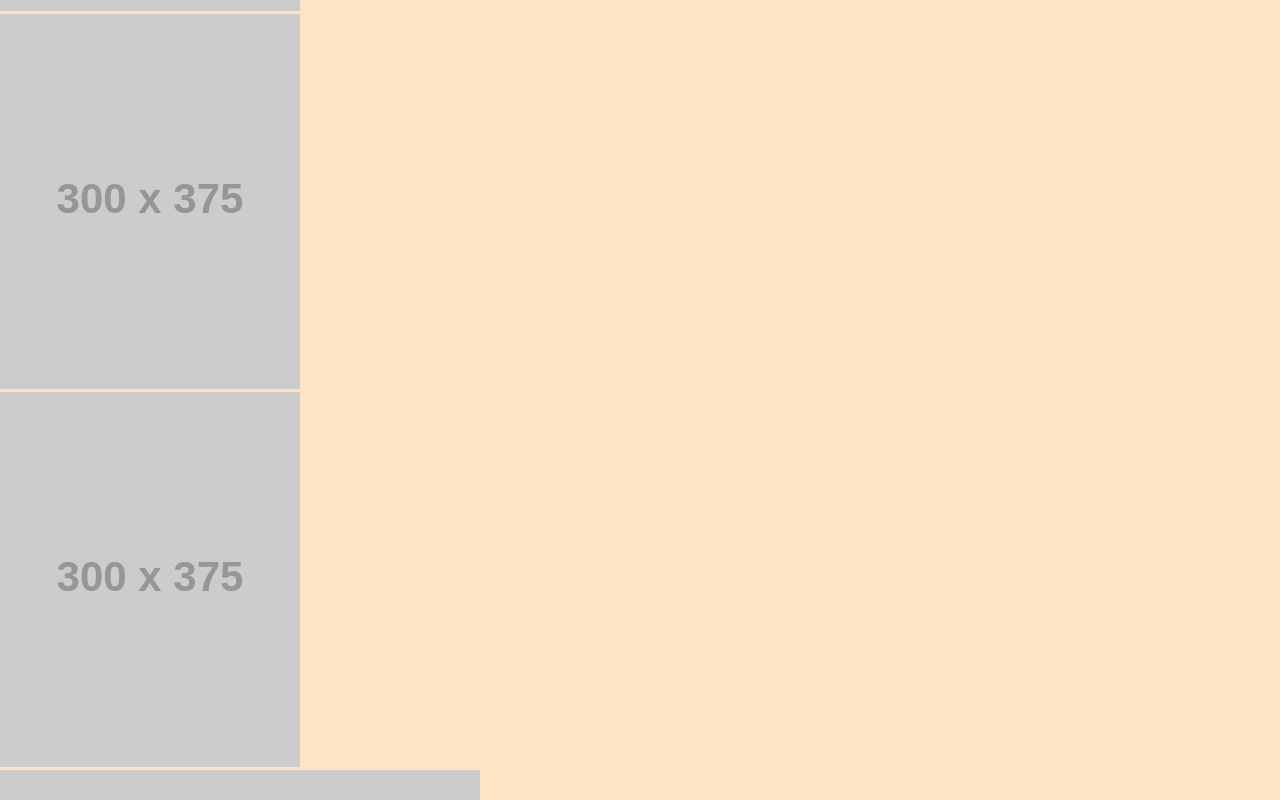
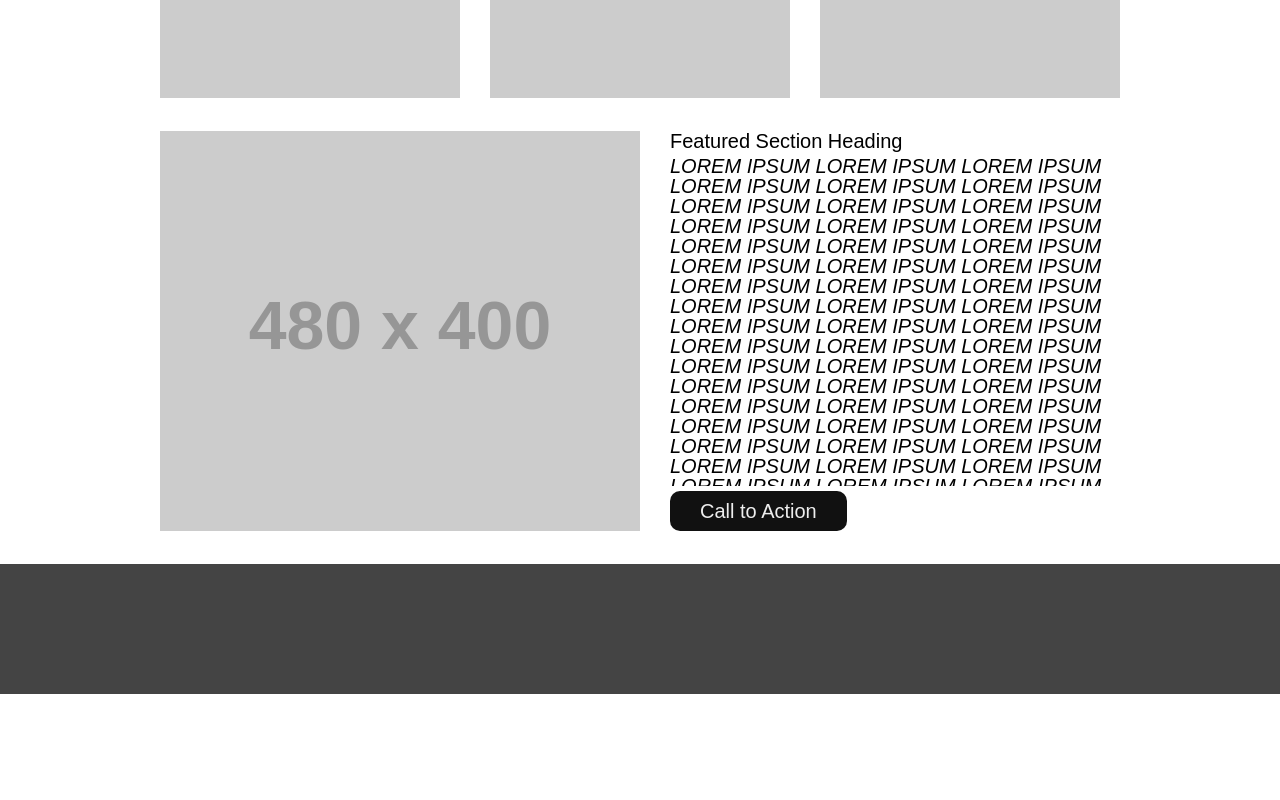
Before and after one commit to Zitronen25U/wirefame-exercise, a plain HTML site: page index.html in a window 1280 px wide. Shown: the part 980-1780 px from the top of the page. After the commit the page ends 1674 px from the top, so only its background shows below. Drawn offline with Linux system fonts and the light colour scheme; placeholder pictures from the web are drawn by us.

Commit message:
lab done

```diff
--- a/css/styles.css
+++ b/css/styles.css
@@ -1,3 +1,101 @@
+/* entire document */
+
 body{
-  background-color: bisque;
+  font-family: Arial, Helvetica, sans-serif;
 }
+
+
+/* Header */
+header{
+  background-color: #444;
+  height: 100px;
+}
+
+nav{
+  width: 960px;
+  margin: auto;
+}
+
+header img{
+  margin-top: 15px;
+  float: left;
+}
+
+header span{
+  display: inline-block;
+  line-height: 100px;
+  margin-left: 90px;
+}
+
+header span:nth-child(2){
+  margin-left: 30px;
+}
+
+nav a{
+  text-decoration: none;
+  color: #aaa;
+}
+/* Main */
+
+main{
+  width: 960px;
+  margin: auto;
+}
+
+main img{
+  margin-top: 30px;
+}
+
+main li:first-child{
+  margin-left: 0px;
+}
+
+main li{
+  margin-left: 30px;
+  float: left;
+}
+
+main article{
+  width: 50%;
+  float: right;
+  margin-top: 30px;
+}
+
+main h2{
+  margin-left: 30px;
+  font-size: 20px;
+
+}
+
+main p{
+  height: 330px;
+  margin-left: 30px;
+  font-size: 20px;
+  overflow: auto;
+  margin-top: 5px;
+  font-style: italic;
+  line-height: 20px;
+}
+
+article div{
+  background-color: #111;
+  color: #eee;
+  margin-top: 5px;
+  margin-left: 30px;
+  padding: 10px 30px;
+  display: inline-block;
+  font-size: 20px;
+  border-radius: 10px;
+}
+
+article div:hover{
+  background-color: red;
+  transition: 350ms;
+}
+/* Footer */
+
+footer{
+  background-color: #444;
+  height: 130px;
+  margin-top: 30px;
+}
```
